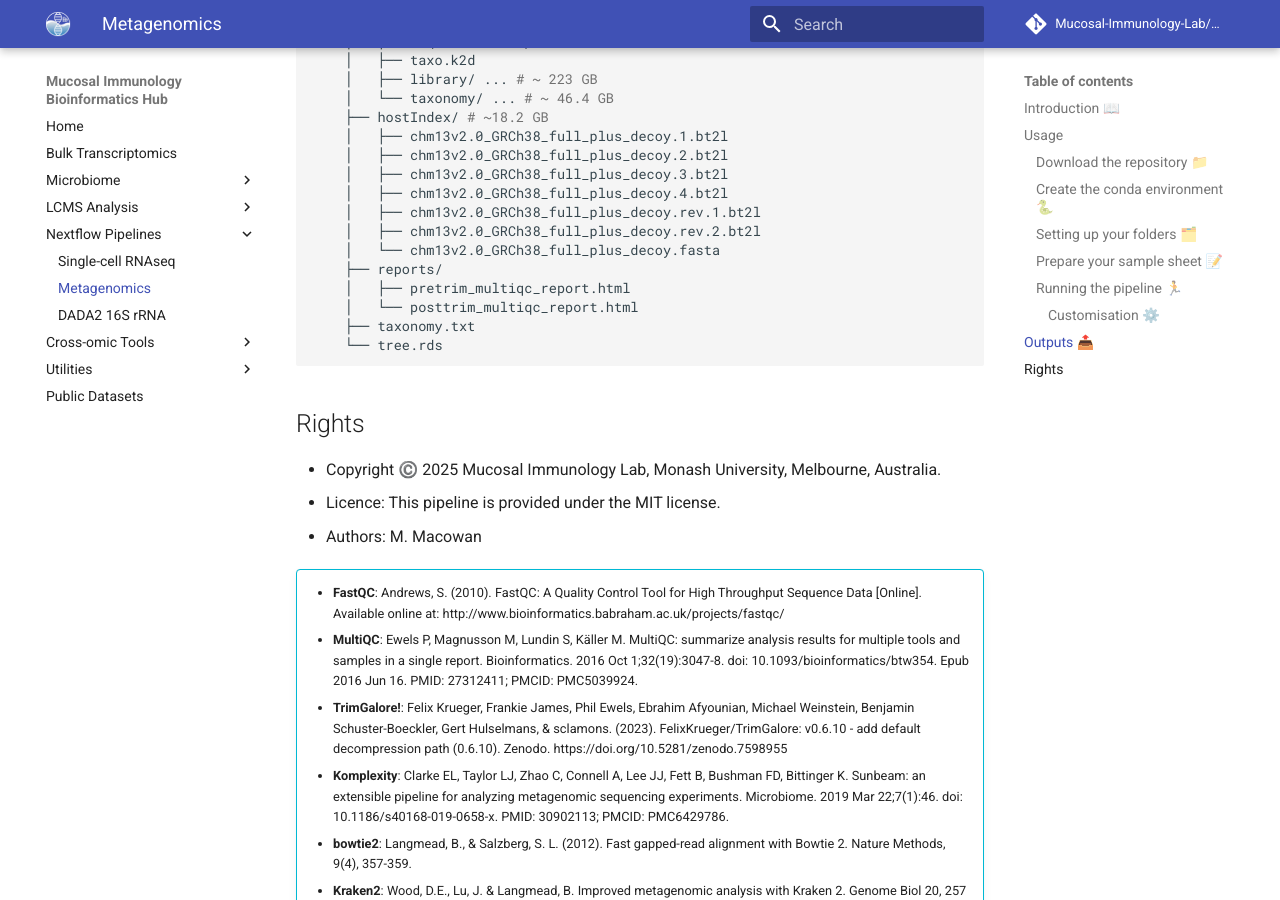
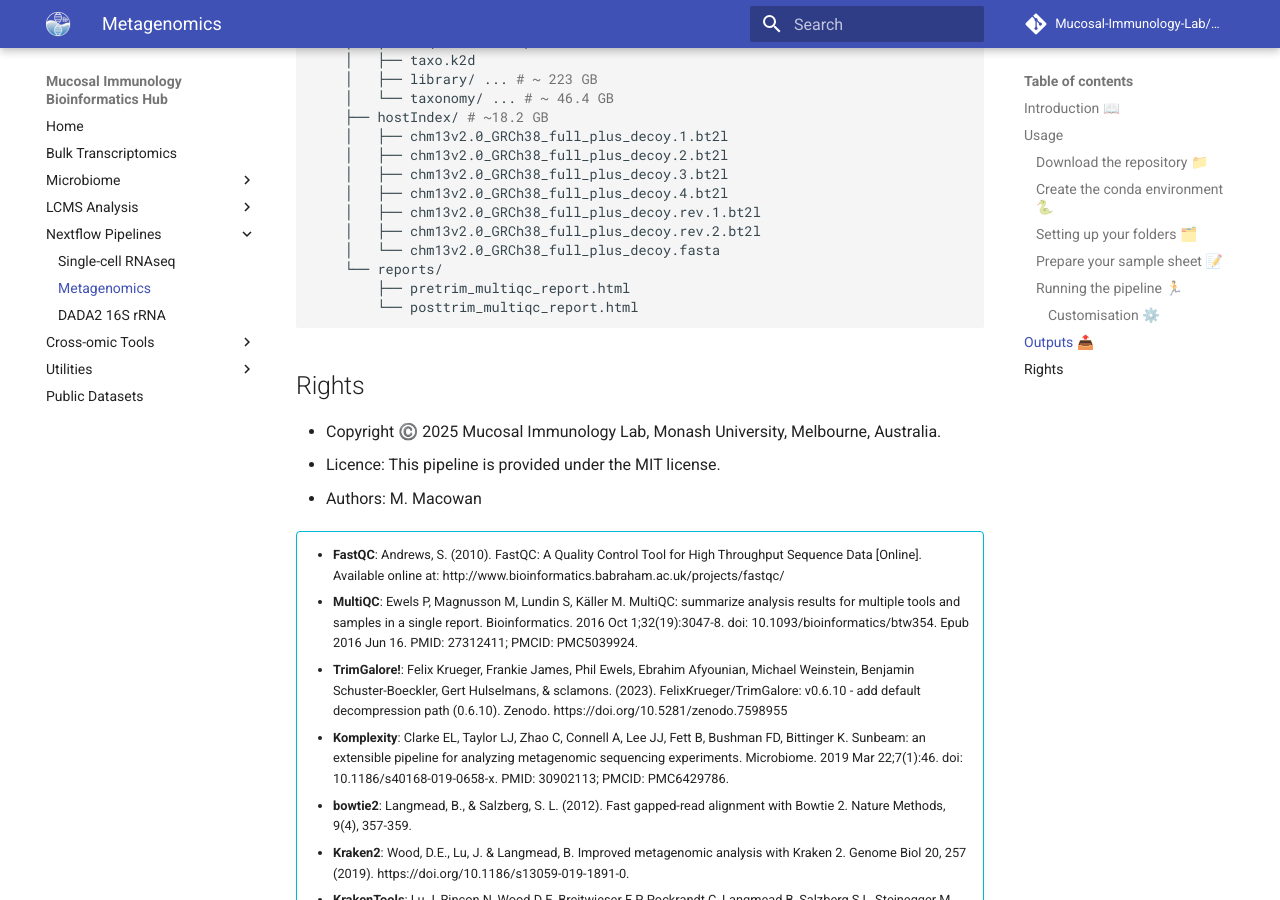
Before and after one commit to mucosal-immunology-lab/bioinformatics-hub, an MkDocs documentation site: the page built from docs/NextFlow/metagenomics.md, in a window 1280 px wide and 900 px high, scrolled down 5715 px. Built offline with MkDocs 1.6.1 and Material for MkDocs 9.7.7, drawn with Linux system fonts in a browser that asks for light colours.

Commit message:
Fix incorrect outputs for metagenomics nextflow pipeline

````diff
--- a/docs/NextFlow/metagenomics.md
+++ b/docs/NextFlow/metagenomics.md
@@ -272,11 +272,9 @@ results/
     │   ├── chm13v2.0_GRCh38_full_plus_decoy.rev.1.bt2l
     │   ├── chm13v2.0_GRCh38_full_plus_decoy.rev.2.bt2l
     │   └── chm13v2.0_GRCh38_full_plus_decoy.fasta
-    ├── reports/
-    │   ├── pretrim_multiqc_report.html
-    │   └── posttrim_multiqc_report.html
-    ├── taxonomy.txt
-    └── tree.rds
+    └── reports/
+        ├── pretrim_multiqc_report.html
+        └── posttrim_multiqc_report.html
 ```
 
 ## Rights
````
